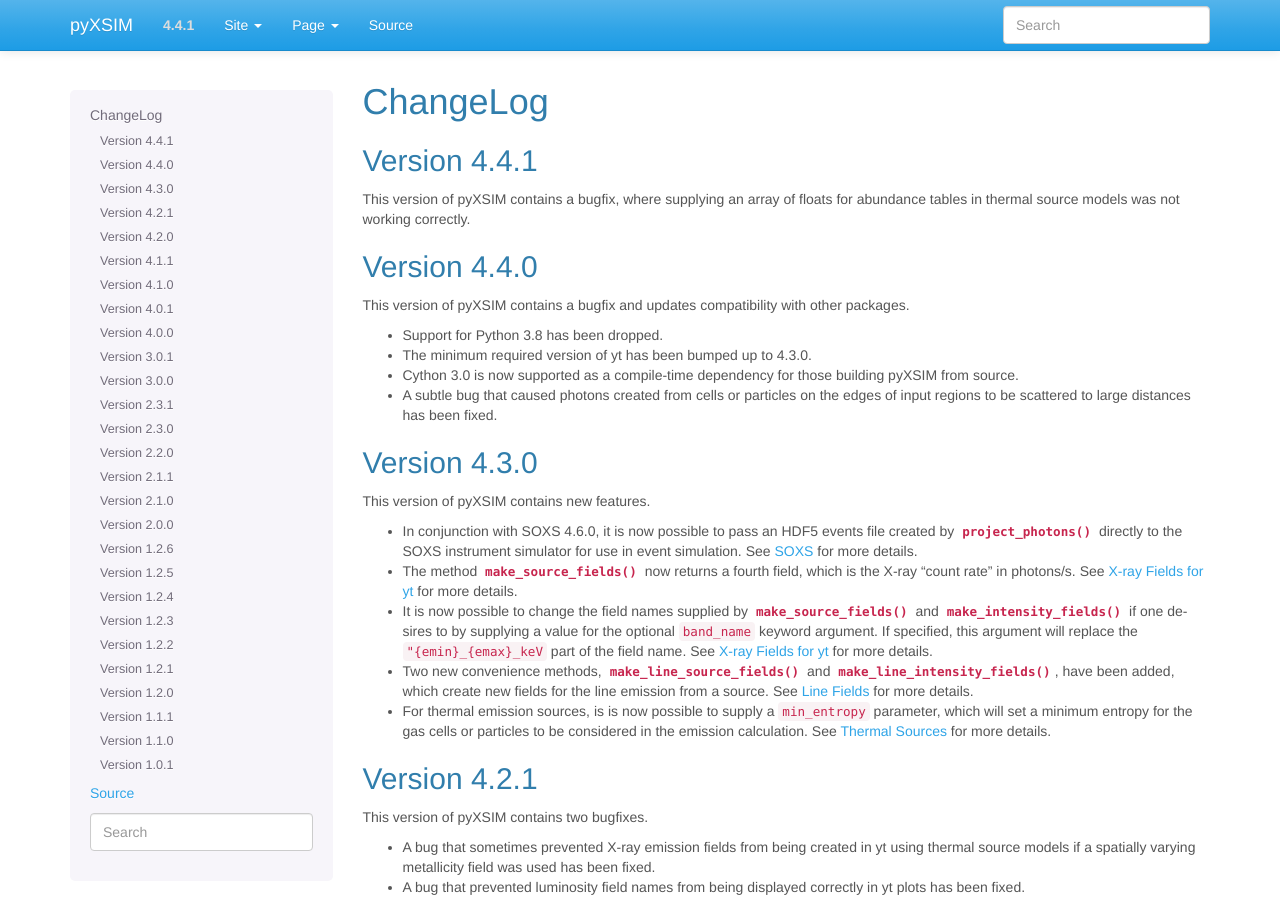
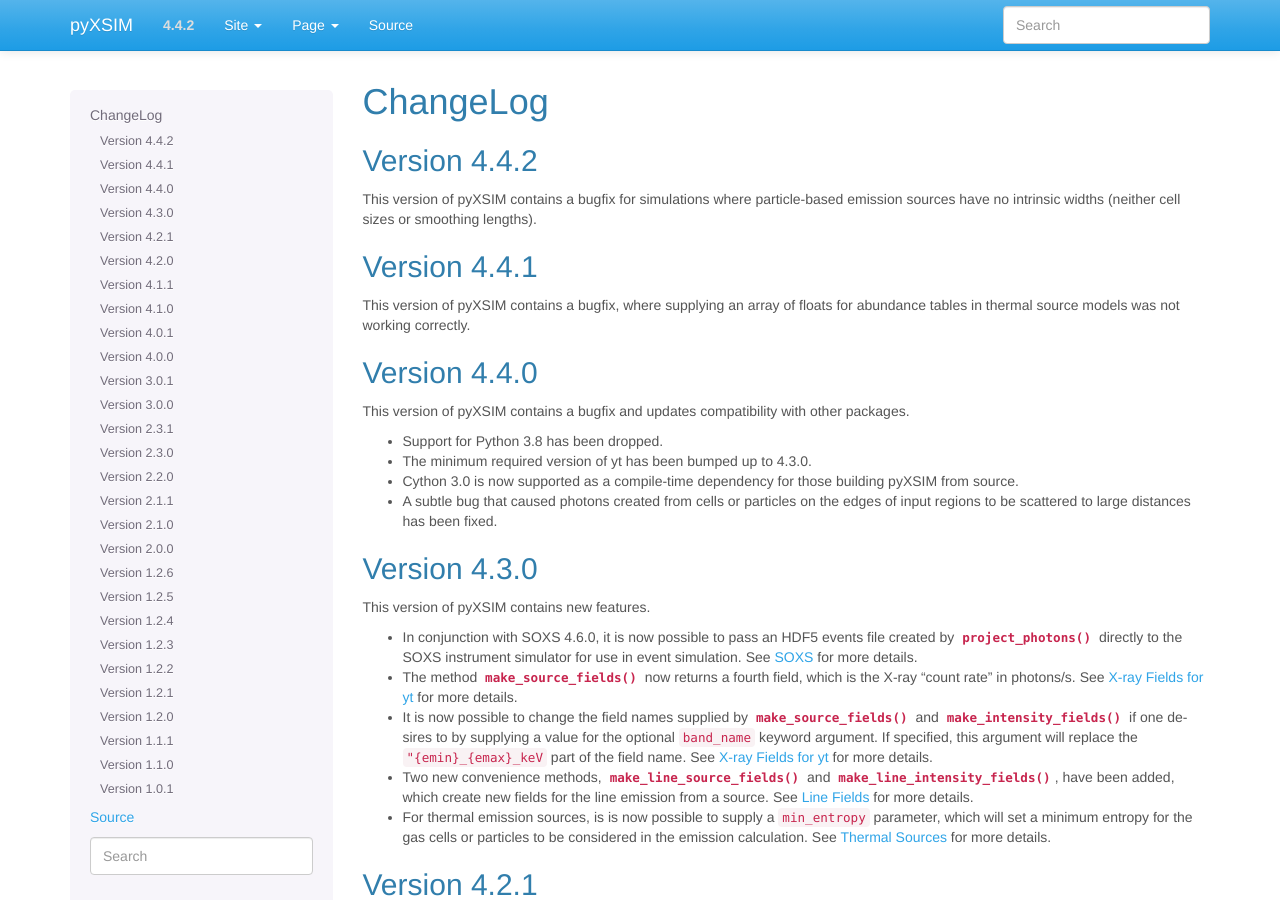
Before and after one commit to jzuhone/pyxsim, a Sphinx documentation site: the page built from doc/source/changelog.rst, in a window 1280 px wide and 900 px high. Built offline with Sphinx 7.4.7, drawn with Linux system fonts in a browser that asks for light colours.

Commit message:
Update docs

```diff
--- a/doc/source/changelog.rst
+++ b/doc/source/changelog.rst
@@ -2,6 +2,13 @@
 
 ChangeLog
 =========
+
+Version 4.4.2
+-------------
+
+This version of pyXSIM contains a bugfix for simulations where particle-based
+emission sources have no intrinsic widths (neither cell sizes or smoothing
+lengths).
 
 Version 4.4.1
 -------------
--- a/doc/source/conf.py
+++ b/doc/source/conf.py
@@ -80,9 +80,9 @@
 # built documents.
 #
 # The short X.Y version.
-version = "4.4.1"
+version = "4.4.2"
 # The full version, including alpha/beta/rc tags.
-release = "4.4.1"
+release = "4.4.2"
 
 # The language for content autogenerated by Sphinx. Refer to documentation
 # for a list of supported languages.
@@ -232,11 +232,11 @@
 
 # Example configuration for intersphinx: refer to the Python standard library.
 intersphinx_mapping = {
-    "https://docs.python.org/": None,
-    "https://yt-project.org/doc/": None,
-    "https://docs.scipy.org/doc/numpy/": None,
-    "https://hea-www.cfa.harvard.edu/~jzuhone/soxs/": None,
-    "https://docs.astropy.org/en/stable/": None,
+    "python": ("https://docs.python.org/", None),
+    "yt": ("https://yt-project.org/doc/", None),
+    "numpy": ("https://numpy.org/doc/stable/", None),
+    "soxs": ("https://hea-www.cfa.harvard.edu/soxs/", None),
+    "astropy": ("https://docs.astropy.org/en/stable/", None),
 }
 
 # def remove_module_docstring(app, what, name, obj, options, lines):
--- a/doc/source/index.rst
+++ b/doc/source/index.rst
@@ -44,7 +44,7 @@
 Current Version
 ---------------
 
-The current stable version is 4.4.1. See the :ref:`changelog` for details on
+The current stable version is 4.4.2. See the :ref:`changelog` for details on
 changes from previous versions.
 
 Table of Contents
```
